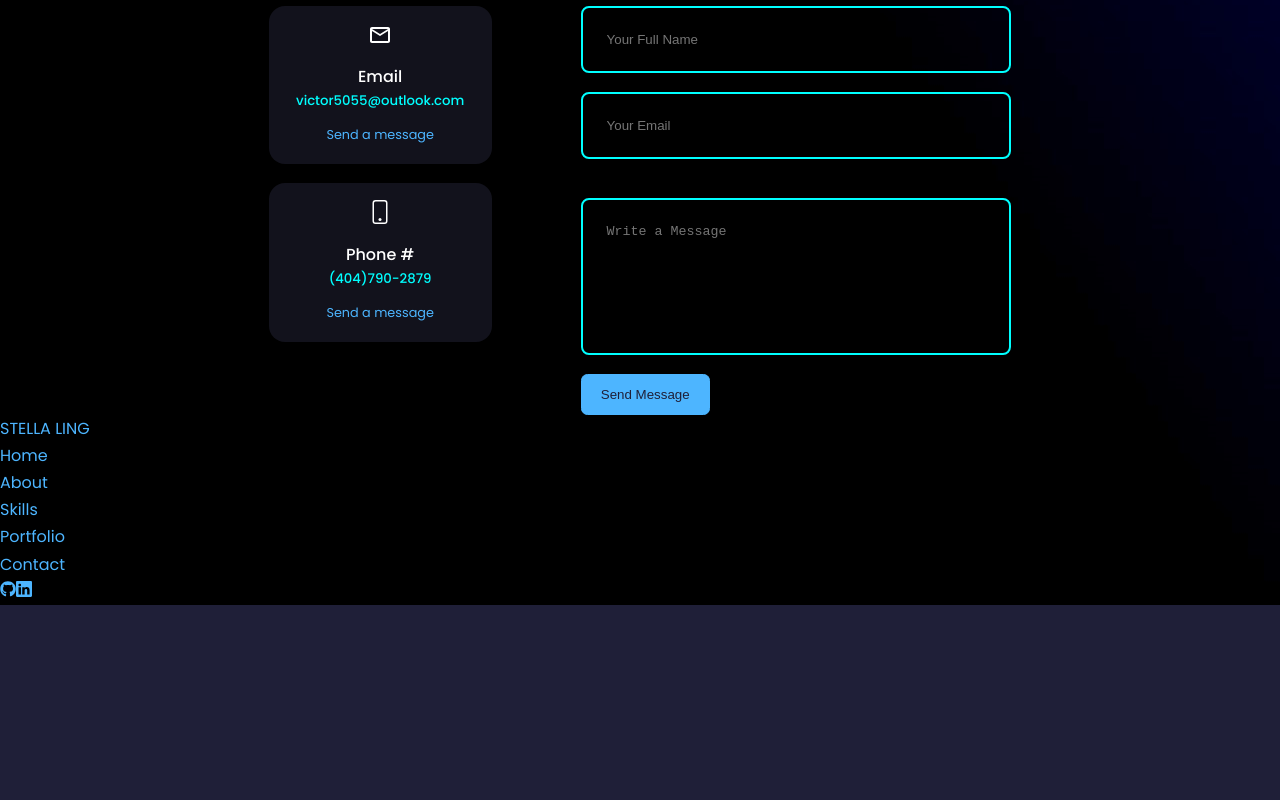
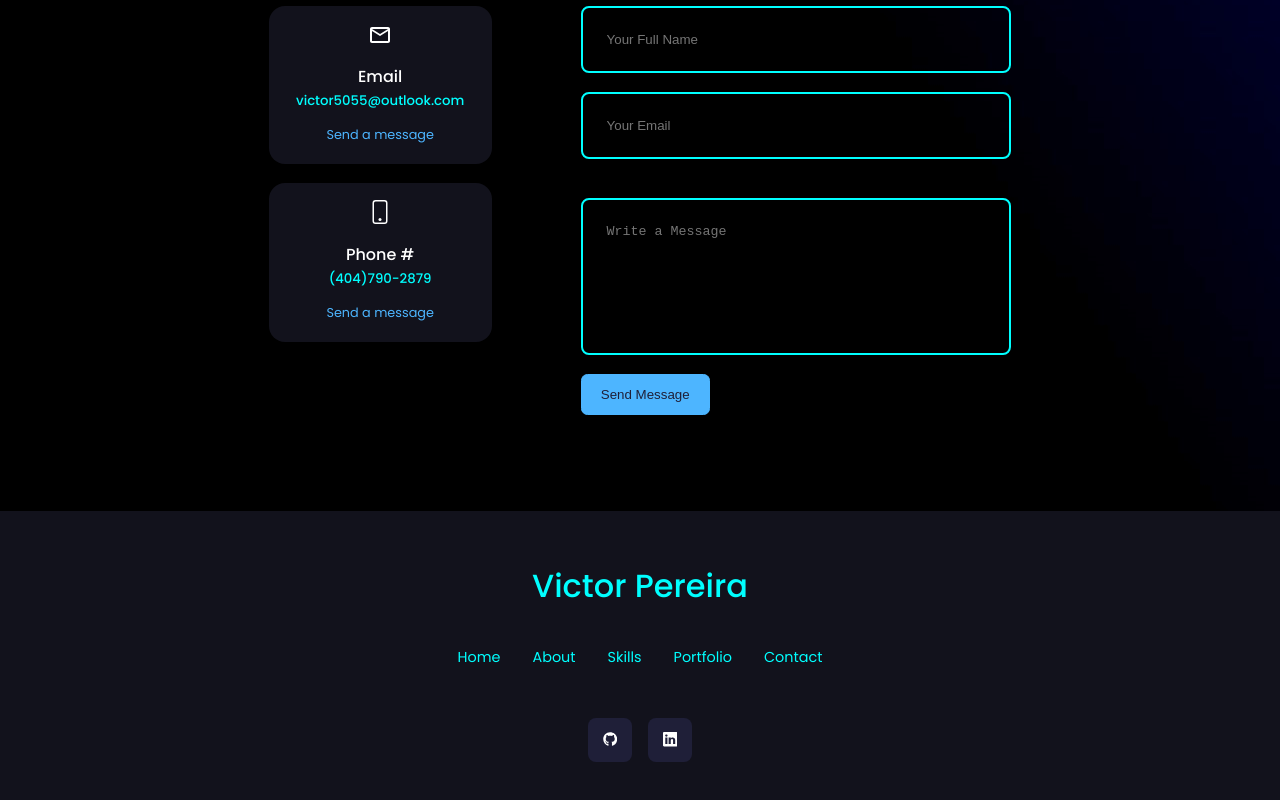
Before and after one commit to victor5055/react-portfolio-, a React (Create React App) app in the folder react-portfolio-/: page / in a window 1280 px wide. Shown: the part 1835-2635 px from the top of the page. Before the commit the page ends 2440 px from the top, so only its background shows below. Built offline with nearby package versions, Linux system fonts and the light colour scheme; some icons are missing.

Commit message:
Fix bug.

```diff
--- a/react-portfolio-/src/components/footer/Footer.jsx
+++ b/react-portfolio-/src/components/footer/Footer.jsx
@@ -3,17 +3,17 @@ import React from 'react'
 
 //Import
 import './footer.css'
-import {FaGithub} from 'react-icons/fa'
-import {BsLinkedin} from 'react-icons/bs'
+import { FaGithub } from 'react-icons/fa'
+import { BsLinkedin } from 'react-icons/bs'
 
 
 const Footer = () => {
   return (
     <footer>
-      <a href="/" className='footer__logo'>STELLA LING</a>
+      <a href="/" className='footer__logo'>Victor Pereira</a>
 
       <ul className='permalinks'>
-        <li><a href="/">Home</a></li>
+        <li><a href="#">Home</a></li>
         <li><a href="#about">About</a></li>
         <li><a href="#experience">Skills</a></li>
         <li><a href="#portfolio">Portfolio</a></li>
--- a/react-portfolio-/src/components/footer/footer.css
+++ b/react-portfolio-/src/components/footer/footer.css
@@ -0,0 +1,65 @@
+footer {
+    background: var(--color-bg-variant);
+    padding: 3rem 0;
+    text-align: center;
+    font-size: 0.9rem;
+    margin-top: 6rem;
+  }
+
+  footer a {
+    color: aqua;
+  }
+
+  .footer__logo {
+    font-size: 2rem;
+    font-weight: 500;
+    margin-bottom: 2rem;
+    display: inline-block;
+  }
+
+  .permalinks {
+    display: flex;
+    flex-wrap: wrap;
+    justify-content: center;
+    gap: 2rem;
+    margin: 0 auto 3rem;
+  }
+
+  .footer__socials {
+    display: flex;
+    justify-content: center;
+    gap: 1rem;
+    margin-bottom: 2rem;
+  }
+
+  .footer__socials a {
+    background: var(--color-bg);
+    color: var(--color-white);
+    padding: 0.8rem;
+    border-radius: 0.5rem;
+    display: flex;
+    border: 2px solid transparent;
+  }
+
+  .footer__socials a:hover {
+    background: transparent;
+    color: var(--color-bg);
+    border-color: var(--color-bg);
+  }
+
+  .footer__copyright {
+    margin-bottom: 10rem;
+    color: var(--color-bg);
+  }
+
+  /* ================ MEDIA QUERIES (SMALL DEVICES) ================= */
+  @media screen and (max-width: 600px) {
+    .permalinks {
+      flex-direction: column;
+      gap: 1.5rem;
+    }
+
+    .footer__socials {
+      margin-bottom: 2.6rem;
+    }
+  }
```
